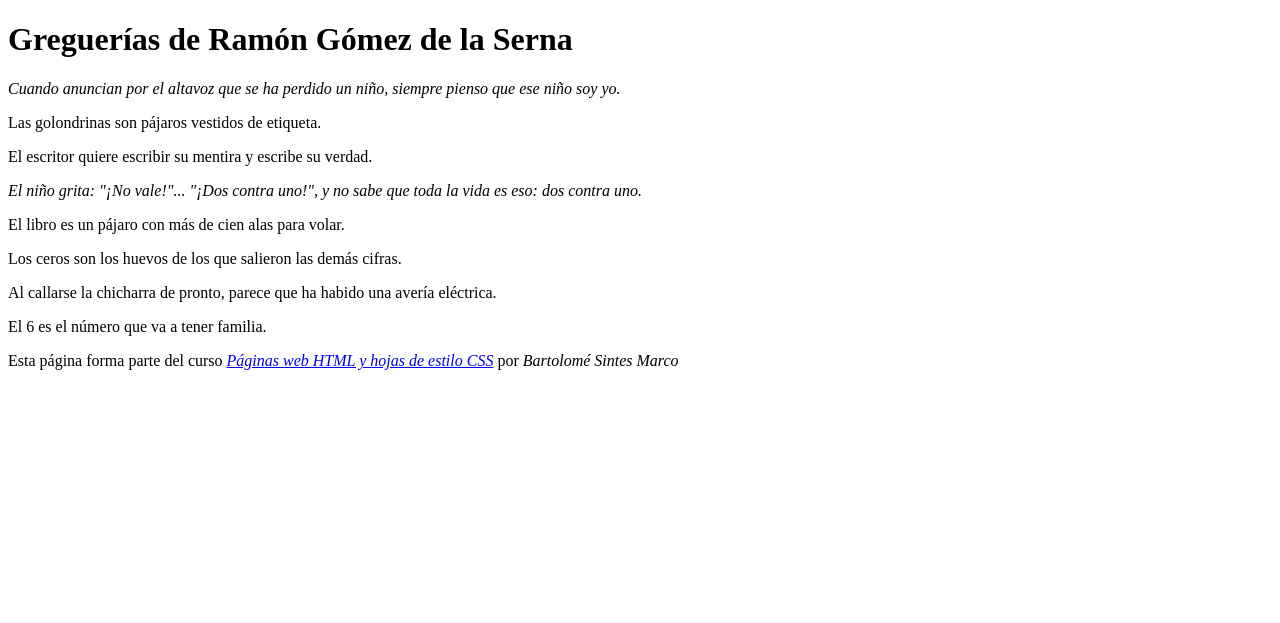
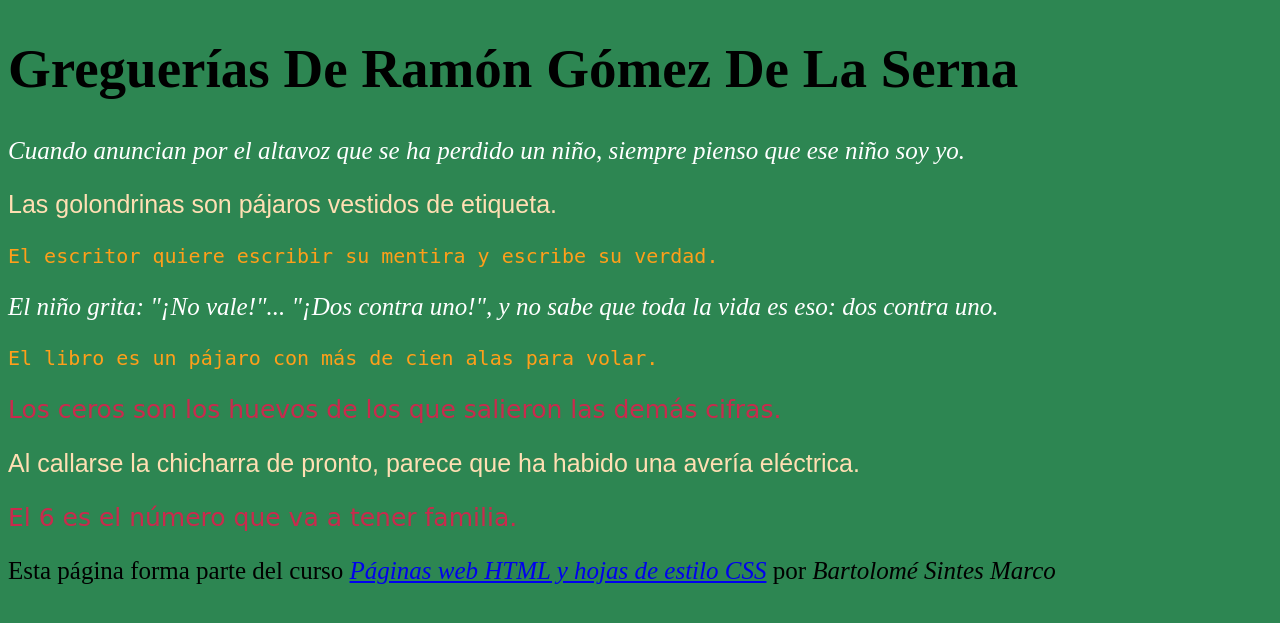
Before and after one commit to pjed/CertificacionWeb, a PHP site: page /ej6.html in a window 1280 px wide. Shown: the top 623 px of the page. Run offline with PHP 8.4, Linux system fonts and the light colour scheme.

Commit message:
Ejercicio 6

```diff
--- a/Hojas de Estilo/Unidad 1/ejercicios/Ejercicios Fuentes Texto/ej6/css/hoja.css
+++ b/Hojas de Estilo/Unidad 1/ejercicios/Ejercicios Fuentes Texto/ej6/css/hoja.css
@@ -1,35 +1,35 @@
-.infancia{
-color: ;
-font-family: ;
-font-style: italic;
+
+body {
+  background-color: #2d8652;
 }
 
-.animales{
-color:;
-font-style: ;
+h1 {
+  font-size: 55px;
+  text-transform: capitalize;
 }
 
-.literatura{
-color: ;
-font-style: ;
-font-size: ;
+p {
+  font-size: 25px;
 }
 
-.numeros{
-color: ;
-font-family: ;
+.infancia {
+  color: white;
+  font-family: serif;
+  font-style: italic;
 }
 
-body{
-  background-color: ;
-  font-family: ;
+.animales {
+  color: #FFDFB3;
+  font-family: sans-serif;
 }
 
-h1{
-font-size: ;
-text-transform: ;
+.literatura {
+  font-family: monospace;
+  color: #FF9F1A;
+  font-size: x-large;
 }
 
-p{
-font-size: ;
+.numeros {
+  font-family: cursive;
+  color: #C92A4D;
 }
```
